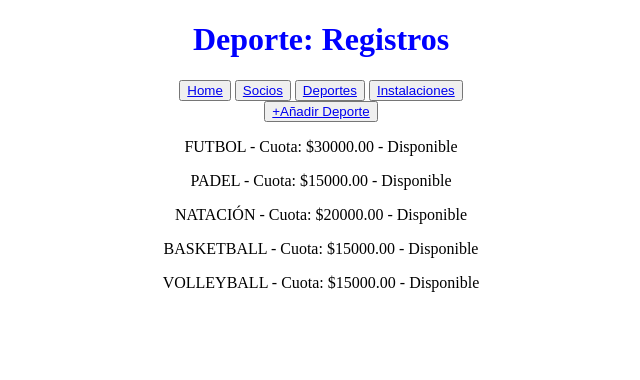
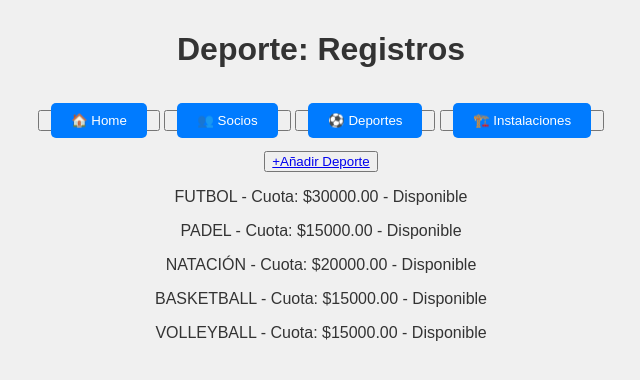
Before and after one commit to gerardogalo/Coderhouse-57830-GerardoGalo, a Django app: page /deporte/list/ in a window 1280 px wide. Shown: the top 380 px of the page, without its empty margins (319-959 px from the left). Run offline with Django 5.2, Linux system fonts and the light colour scheme; data comes from the database, SQL or seed files in the repository.

Commit message:
Modificaciones de diseño con CSS y HTML

```diff
--- a/proyect/club/templates/club/base.html
+++ b/proyect/club/templates/club/base.html
@@ -4,23 +4,37 @@
     <meta charset="UTF-8">
     <meta name="viewport" content="width=device-width, initial-scale=1.0">
     <title>Club Deportivo Messi</title>
+    <style>
+        body {
+            font-family: 'Arial', sans-serif;
+            margin: 0;
+            padding: 0;
+            background: #f0f0f0;
+            color: #333;
+        }
+        header, nav, main {
+            text-align: center;
+            padding: 10px;
+        }
+        nav a {
+            color: white;
+            background: #007bff;
+            padding: 10px 20px;
+            text-decoration: none;
+            border-radius: 5px;
+            margin: 5px;
+        }
+    </style>
 </head>
 <body>
     <header>
-        <h1 style="color: blue; text-align: center;">
-            {% block titulo %}
-
-            {% endblock titulo %}
-        </h1>
+        <h1>{% block titulo %}{% endblock titulo %}</h1>
     </header>
-    <nav style="text-align: center;">
+    <nav>
         {% include 'club/navbar.html' %}
     </nav>
-
-    <main style="text-align: center;">
-        {% block main %}
-
-        {% endblock main %}
+    <main>
+        {% block main %}{% endblock main %}
     </main>
 </body>
 </html>
--- a/proyect/club/templates/club/navbar.html
+++ b/proyect/club/templates/club/navbar.html
@@ -1,4 +1,4 @@
-<button><a href="{% url 'index' %}">Home</a></button>
-<button><a href="{% url 'socio_list' %}">Socios</a></button>
-<button><a href="{% url 'deporte_list' %}">Deportes</a></button>
-<button><a href="{% url 'instalaciones_list' %}">Instalaciones</a></button>
+<button><a href="{% url 'index' %}">🏠 Home</a></button>
+<button><a href="{% url 'socio_list' %}">👥 Socios</a></button>
+<button><a href="{% url 'deporte_list' %}">⚽ Deportes</a></button>
+<button><a href="{% url 'instalaciones_list' %}">🏗️ Instalaciones</a></button>
```
